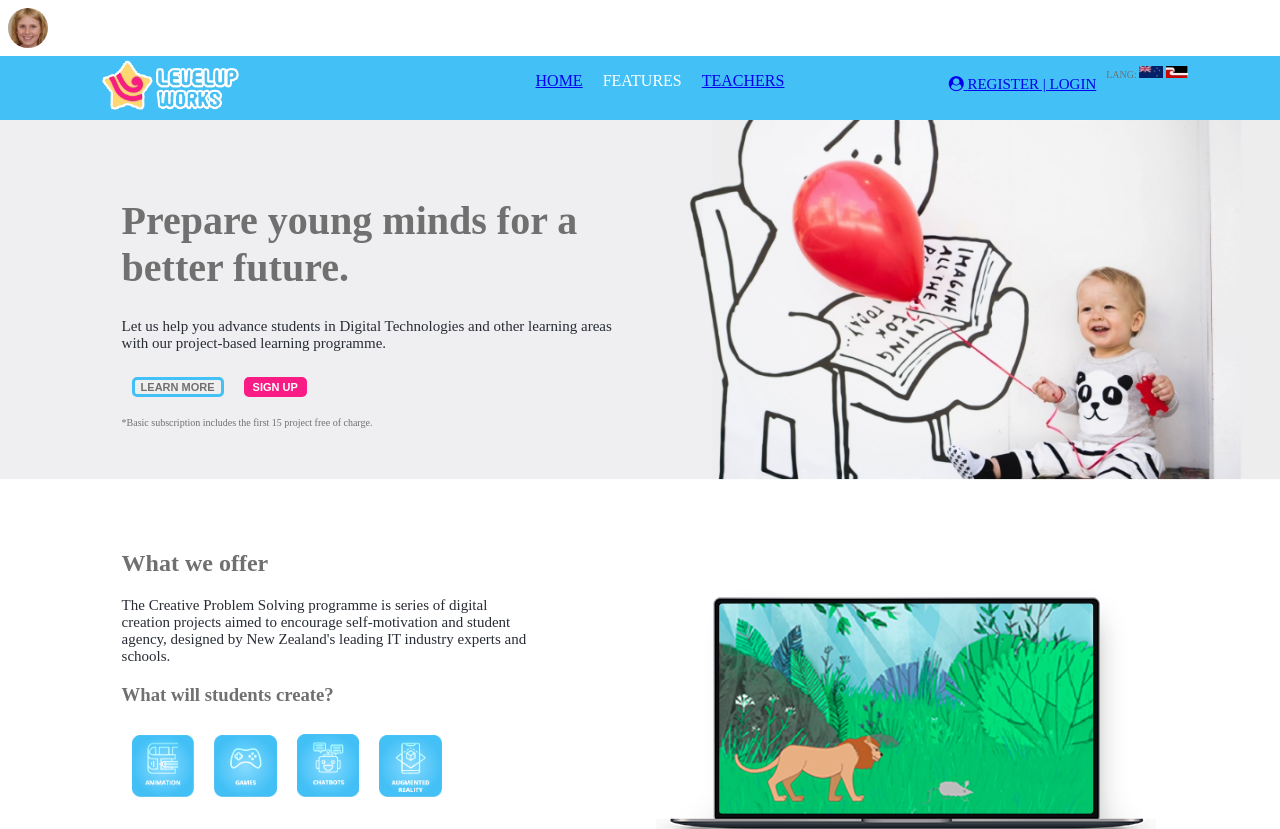
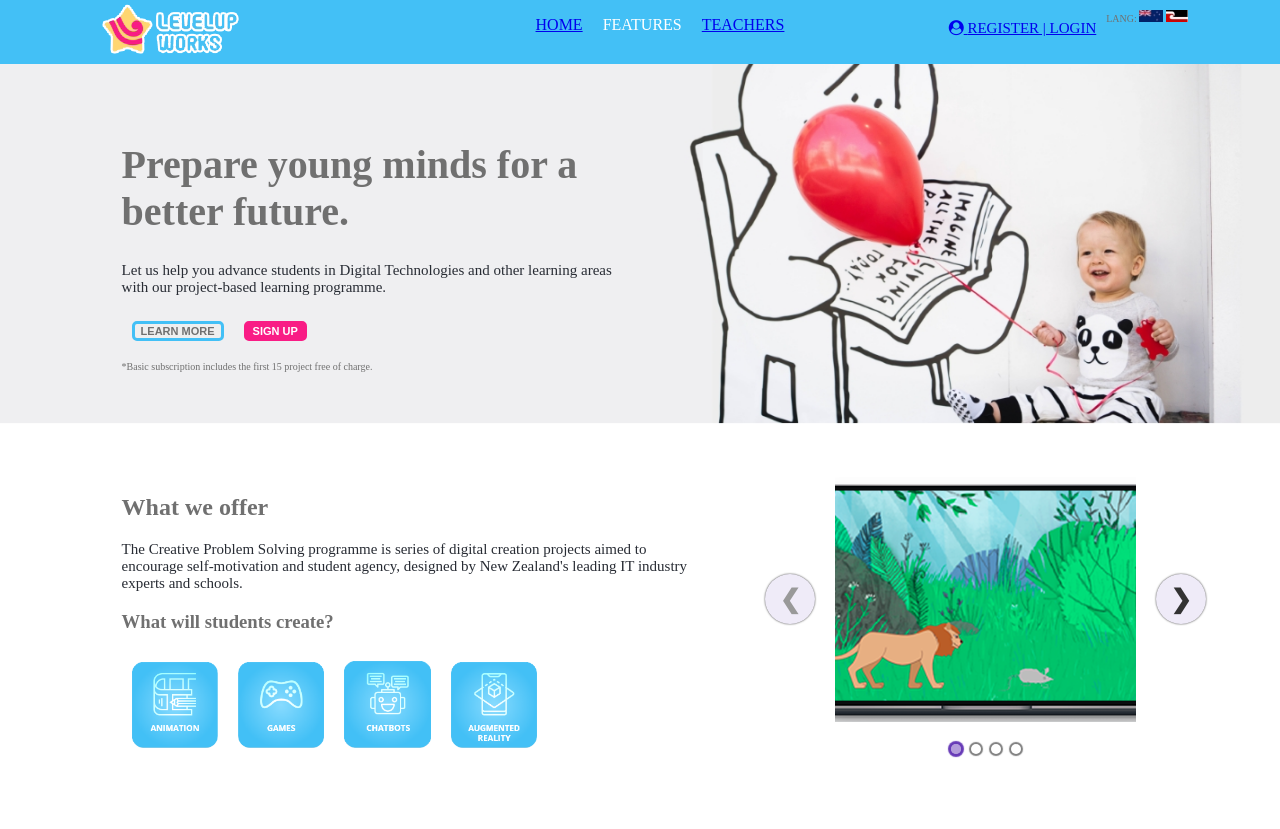
Before and after one commit to joechamberlain1/missionxteamzero-1, a React (Create React App) app: page / in a window 1280 px wide. Shown: the top 829 px of the page. Built offline with nearby package versions, Linux system fonts and the light colour scheme.

Commit message:
add slideshow to homePage - Ofa

```diff
--- a/src/CSS/hsec2.css
+++ b/src/CSS/hsec2.css
@@ -16,7 +16,6 @@
 
   .secs22{
     flex: 40%;
-    height: 300px;
 
   }
 
--- a/src/Components/HomePage.js
+++ b/src/Components/HomePage.js
@@ -8,13 +8,11 @@ import Hsec5 from "./hsec5";
 import Hsec6 from "./hsec6";
 import "../App.css";
 import MainFooter from "./Footer";
-import Tavitar from "./tavitar";
 
 
 function HomePage() {
   return (
     <div className="App">
-      <Tavitar/>
       <Nav />
       <Hsec1 />
       <Hsec2 />
--- /dev/null
+++ b/src/Components/Item.js
@@ -0,0 +1,13 @@
+import styled from "styled-components";
+
+export default styled.div`
+display: flex;
+  justify-content: center;
+  align-items: center;
+  height: 250px;
+  width: 100%;
+  background-color: #fff;
+  color: #fff;
+
+  font-size: 4em;
+`;
--- a/src/Components/hsec2.js
+++ b/src/Components/hsec2.js
@@ -4,8 +4,7 @@ import pxt1 from '../img/pxt1.png';
 import pxt2 from '../img/pxt2.png';
 import pxt3 from '../img/pxt3.png';
 import pxt4 from '../img/pxt4.png';
-import project1 from '../img/project1.png';
-
+import Slide1 from "./slide";
 
 import '../CSS/hsec2.css';
 
@@ -31,8 +30,7 @@ function Hsec2() {
         </div>
 
         <div className="secs22">
-          <img src={project1} className="project1" />
-
+          <Slide1/>
         </div>
 
 
--- /dev/null
+++ b/src/Components/slide.css
@@ -0,0 +1,12 @@
+.App1 {
+    font-family: sans-serif;
+    display: flex;
+    align-items: top;
+    justify-content: center;
+
+  }
+
+  .rec-carousel-item:focus {
+    outline: none;
+    box-shadow: inset 0 0 1px 0px #707070;
+  }
--- /dev/null
+++ b/src/Components/slide.js
@@ -0,0 +1,34 @@
+import React from "react";
+
+import Carousel from "react-elastic-carousel";
+import Item from "./Item";
+import "./slide.css";
+import Project1 from '../img/project1.png';
+import Project2 from '../img/project2.png';
+import Project3 from '../img/project3.png';
+import Project4 from '../img/project4.png';
+
+
+
+
+const breakPoints = [
+  { width: 1, itemsToShow: 1 },
+  { width: 550, itemsToShow: 2 },
+  { width: 768, itemsToShow: 3 },
+  { width: 1200, itemsToShow: 4 }
+];
+
+function Slide1() {
+  return (
+    <div className="App1">
+      <Carousel breakPoints={breakPoints}>
+        <Item><img src={Project1} className="project1" /></Item>
+        <Item><img src={Project2} className="project2" /></Item>
+        <Item><img src={Project3} className="project3" /></Item>
+        <Item><img src={Project4} className="project4" /></Item>
+      </Carousel>
+    </div>
+  );
+}
+
+export default Slide1;
--- /dev/null
+++ b/src/html/slide.html
@@ -0,0 +1,66 @@
+<!DOCTYPE html>
+<html>
+<title>Slide for HomePage</title>
+
+<meta name="viewport" content="width=device-width, initial-scale=1">
+
+<link rel="stylesheet" href="https://www.w3schools.com/w3css/4/w3.css">
+
+<style>
+.mySlides {display:none}
+.w3-left, .w3-right, .w3-badge {cursor:pointer}
+.w3-badge {height:13px;width:13px;padding:0}
+</style>
+
+<body>
+
+<div class="w3-container">
+
+</div>
+
+<div class="w3-content w3-display-container" style="max-width:800px">
+  <img class="mySlides" src="/src/img/project1.png" style="width:100%">
+  <img class="mySlides" src="/src/img/project2.png" style="width:100%">
+  <img class="mySlides" src="/src/img/project3.png" style="width:100%">
+  <img class="mySlides" src="/src/img/project4.png" style="width:100%">
+  <div class="w3-center w3-container w3-section w3-large w3-text-white w3-display-bottommiddle" style="width:100%">
+    <div class="w3-left w3-hover-text-khaki" onclick="plusDivs(-1)">&#10094;</div>
+    <div class="w3-right w3-hover-text-khaki" onclick="plusDivs(1)">&#10095;</div>
+    <span class="w3-badge demo w3-border w3-transparent w3-hover-white" onclick="currentDiv(1)"></span>
+    <span class="w3-badge demo w3-border w3-transparent w3-hover-white" onclick="currentDiv(2)"></span>
+    <span class="w3-badge demo w3-border w3-transparent w3-hover-white" onclick="currentDiv(3)"></span>
+    <span class="w3-badge demo w3-border w3-transparent w3-hover-white" onclick="currentDiv(4)"></span>
+  </div>
+</div>
+
+<script>
+var slideIndex = 1;
+showDivs(slideIndex);
+
+function plusDivs(n) {
+  showDivs(slideIndex += n);
+}
+
+function currentDiv(n) {
+  showDivs(slideIndex = n);
+}
+
+function showDivs(n) {
+  var i;
+  var x = document.getElementsByClassName("mySlides");
+  var dots = document.getElementsByClassName("demo");
+  if (n > x.length) {slideIndex = 1}
+  if (n < 1) {slideIndex = x.length}
+  for (i = 0; i < x.length; i++) {
+    x[i].style.display = "none";
+  }
+  for (i = 0; i < dots.length; i++) {
+    dots[i].className = dots[i].className.replace(" w3-white", "");
+  }
+  x[slideIndex-1].style.display = "block";
+  dots[slideIndex-1].className += " w3-white";
+}
+</script>
+
+</body>
+</html>
```
